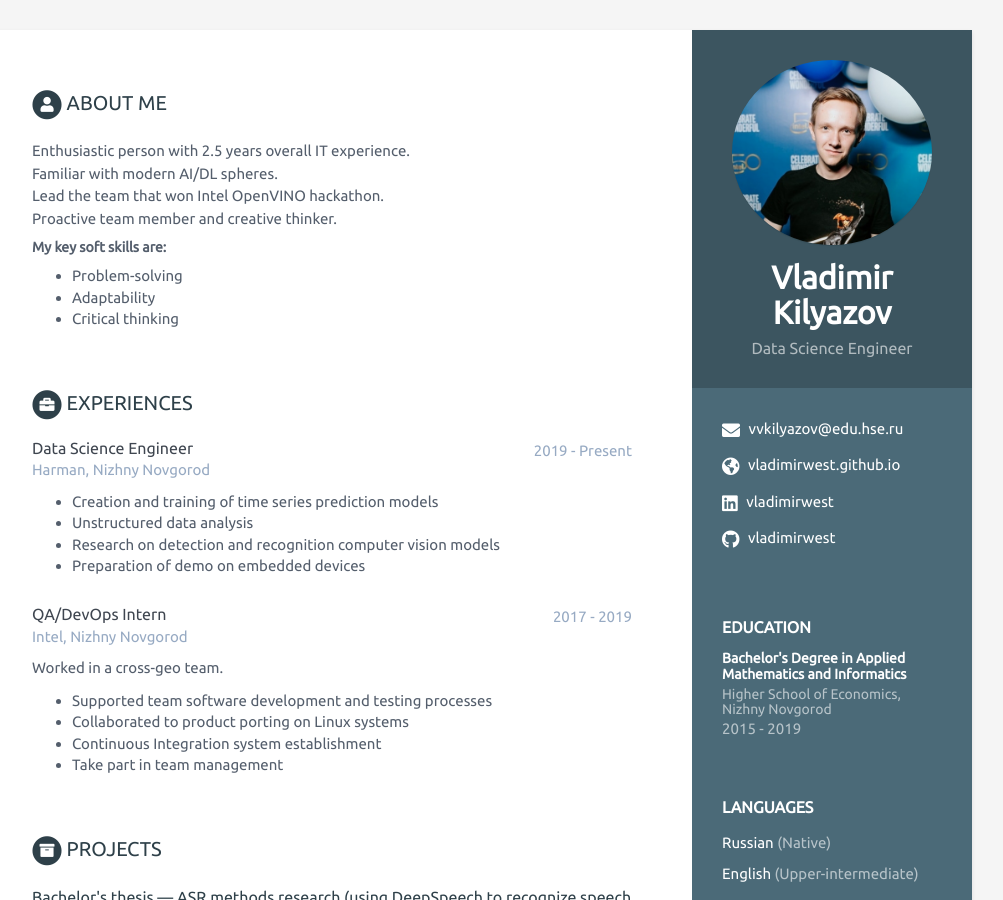
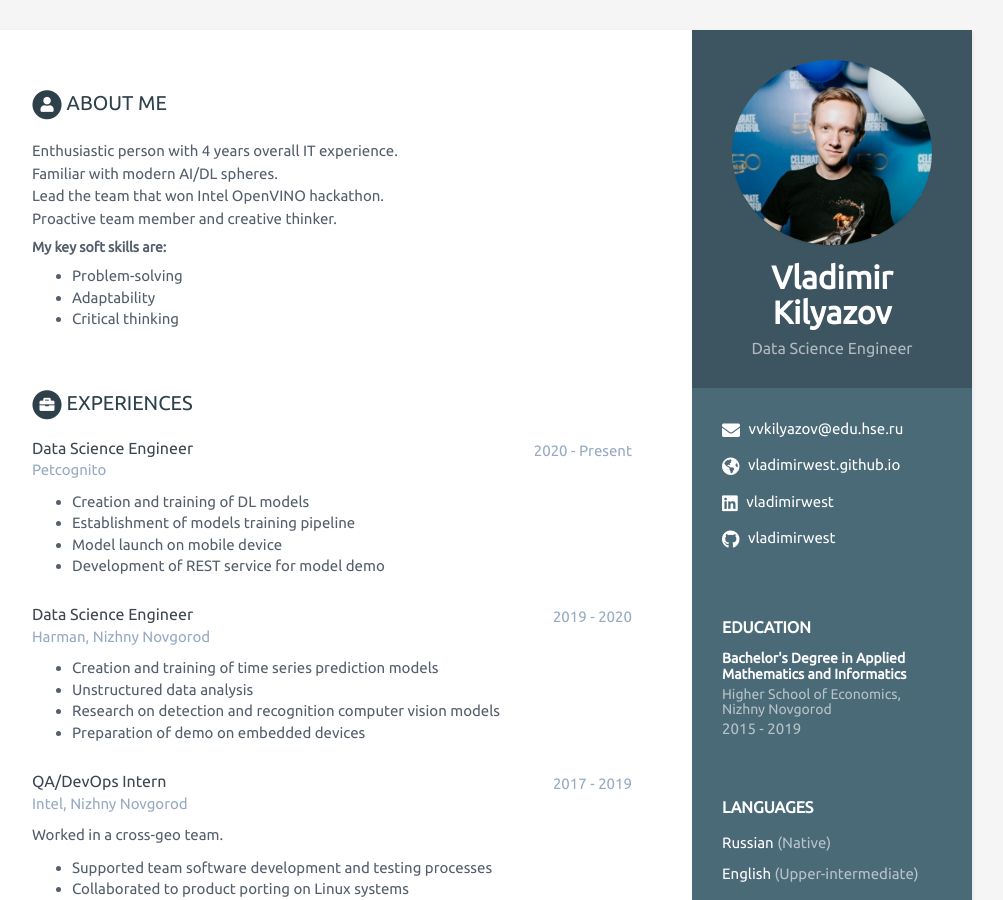
Before and after one commit to vladimirwest/vladimirwest.github.io, a Jekyll site: the page built from index.html, in a window 1280 px wide and 900 px high. Shown: the whole window, without its empty margins (168-1171 px from the left). Built offline with Jekyll 4.4.1, drawn with Linux system fonts in a browser that asks for light colours.

Commit message:
Update data.yml

```diff
--- a/_data/data.yml
+++ b/_data/data.yml
@@ -44,7 +44,7 @@ sidebar:
 career-profile:
     title: About me
     summary: |
-      Enthusiastic person with 2.5 years overall IT experience.
+      Enthusiastic person with 4 years overall IT experience.
       Familiar with modern AI/DL spheres.
       Lead the team that won Intel OpenVINO hackathon.
       Proactive team member and creative thinker.
@@ -61,7 +61,15 @@ education:
         Thesis "ASR methods research (using DeepSpeech to recognize speech in Russian language)"
 experiences:
     - role: Data Science Engineer
-      time: 2019 - Present
+      time: 2020 - Present
+      company: Petcognito
+      details: |
+          - Creation and training of DL models
+          - Establishment of models training pipeline
+          - Model launch on mobile device
+          - Development of REST service for model demo
+    - role: Data Science Engineer
+      time: 2019 - 2020
       company: Harman, Nizhny Novgorod
       details: |
           - Creation and training of time series prediction models
```
